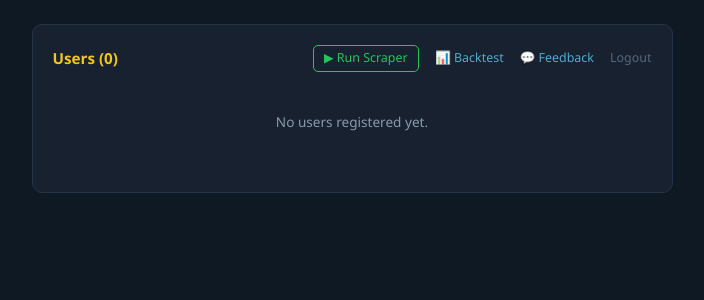
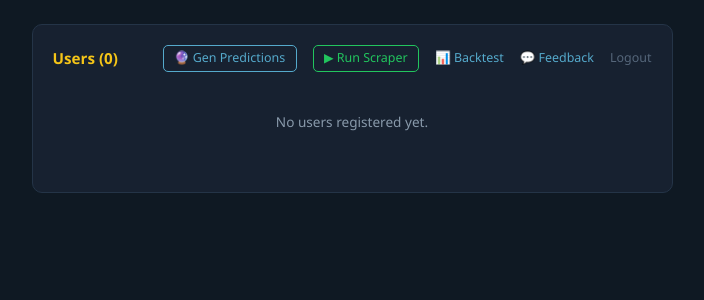
Before and after one commit to saupin/4d-lottery-checker, a Flask app: page /admin in a window 1280 px wide. Shown: the part 155-455 px from the top of the page, without its empty margins (288-992 px from the left). Run offline with Flask 3, Linux system fonts and the light colour scheme; the visitor is signed in with stand-in values (Sample User, id 1); data that the repository does not hold is empty.

Commit message:
Add Gen Predictions button to admin panel to populate Supabase on demand
Co-Authored-By: Claude Sonnet 4.6 <noreply@anthropic.com>

```diff
--- a/app.py
+++ b/app.py
@@ -1537,6 +1537,40 @@ def admin_backtest_run():
         return jsonify({"error": str(ex)}), 500
 
 
+@app.route("/admin/generate-predictions", methods=["POST"])
+def admin_generate_predictions():
+    if not session.get("is_admin"):
+        return jsonify({"error": "Unauthorized"}), 403
+    try:
+        data      = load_results()
+        last_draw = max(data.keys()) if data else ""
+        generated_at = datetime.utcnow().strftime("%Y-%m-%d %H:%M UTC")
+        for lot_key, lot_val in LOTTERY_KEYS.items():
+            ranked = _boosted_ranked_scores(data, lot_val)
+            nums = [
+                {
+                    "num":           r["num"],
+                    "rank":          r.get("rank", 0),
+                    "score_pct":     r.get("score_pct", 0),
+                    "percentile":    r.get("percentile", 0),
+                    "colour":        r.get("colour", "#888"),
+                    "label":         r.get("label", ""),
+                    "count":         r.get("count", 0),
+                    "last_seen_fmt": r.get("last_seen_fmt", "Never"),
+                }
+                for r in ranked[:250]
+            ]
+            payload = {"based_on": last_draw, "generated_at": generated_at, "nums": nums}
+            if _SB_URL and _SB_KEY:
+                _req.post(f"{_SB_URL}/rest/v1/latest_predictions",
+                          headers={**_sb_headers(), "Prefer": "resolution=merge-duplicates"},
+                          json={"id": lot_key, "data": json.dumps(payload, ensure_ascii=False)},
+                          timeout=10)
+        return jsonify({"ok": True, "based_on": last_draw, "generated_at": generated_at})
+    except Exception as ex:
+        return jsonify({"error": str(ex)}), 500
+
+
 @app.route("/admin/trigger-scraper", methods=["POST"])
 def admin_trigger_scraper():
     if not session.get("is_admin"):
--- a/templates/admin.html
+++ b/templates/admin.html
@@ -21,6 +21,11 @@
       <div class="d-flex align-items-center justify-content-between mb-3">
         <div class="section-title mb-0">Users ({{ users|length }})</div>
         <div class="d-flex gap-3 align-items-center">
+          <button id="predict-btn" onclick="generatePredictions()"
+                  style="background:none;border:1px solid #55aacc;color:#55aacc;border-radius:5px;
+                         padding:.2rem .65rem;font-size:.78rem;cursor:pointer;transition:all .15s">
+            &#128302; Gen Predictions
+          </button>
           <button id="scraper-btn" onclick="triggerScraper()"
                   style="background:none;border:1px solid #22c55e;color:#22c55e;border-radius:5px;
                          padding:.2rem .65rem;font-size:.78rem;cursor:pointer;transition:all .15s">
@@ -93,6 +98,22 @@
 </div>
 
 <script>
+async function generatePredictions() {
+  const btn = document.getElementById('predict-btn');
+  btn.disabled = true; btn.textContent = 'Generating…';
+  try {
+    const r = await fetch('/admin/generate-predictions', { method: 'POST' });
+    const d = await r.json();
+    if (r.ok) {
+      btn.textContent = '✓ Done (' + d.based_on + ')';
+      btn.style.borderColor = '#22c55e'; btn.style.color = '#22c55e';
+    } else {
+      btn.textContent = '✗ Failed'; btn.style.borderColor = '#e55'; btn.style.color = '#e55';
+      alert(d.error || 'Failed');
+    }
+  } catch { btn.textContent = '✗ Error'; }
+}
+
 async function triggerScraper() {
   const btn = document.getElementById('scraper-btn');
   btn.disabled = true;
```
